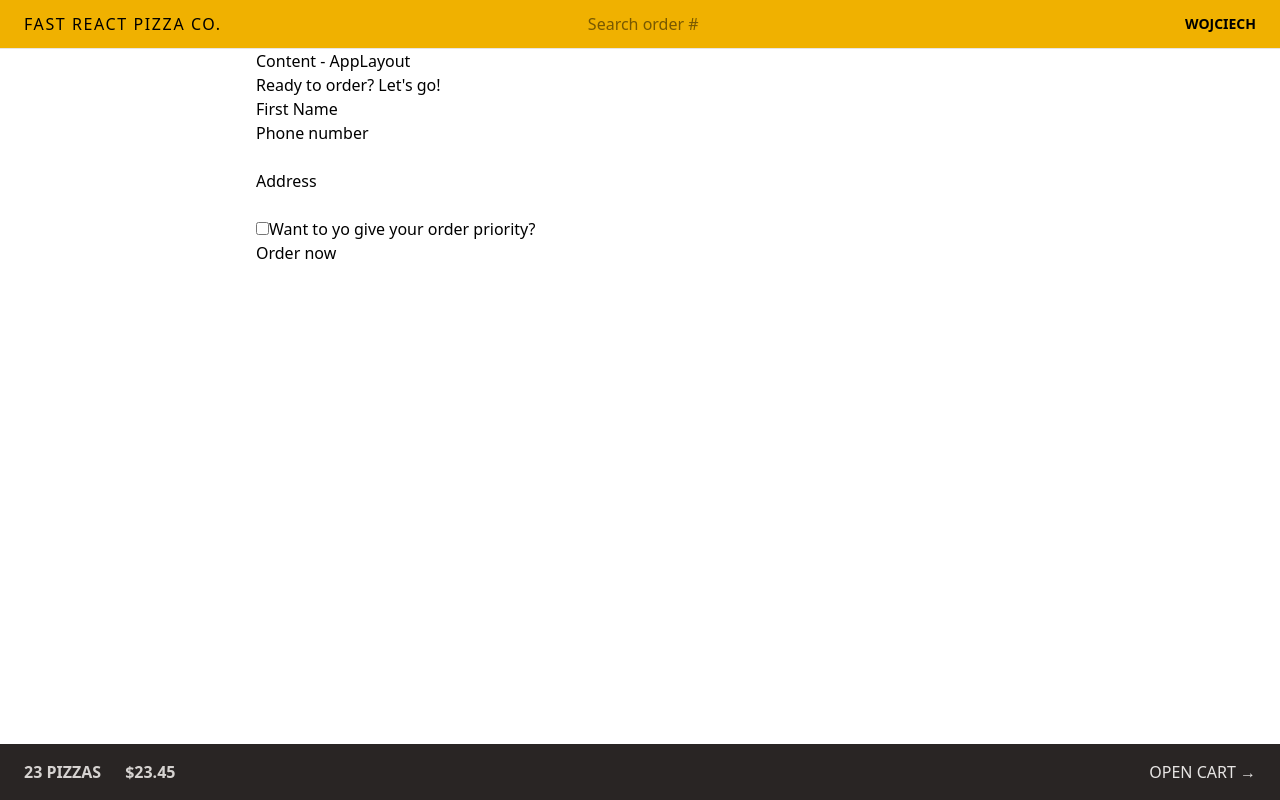
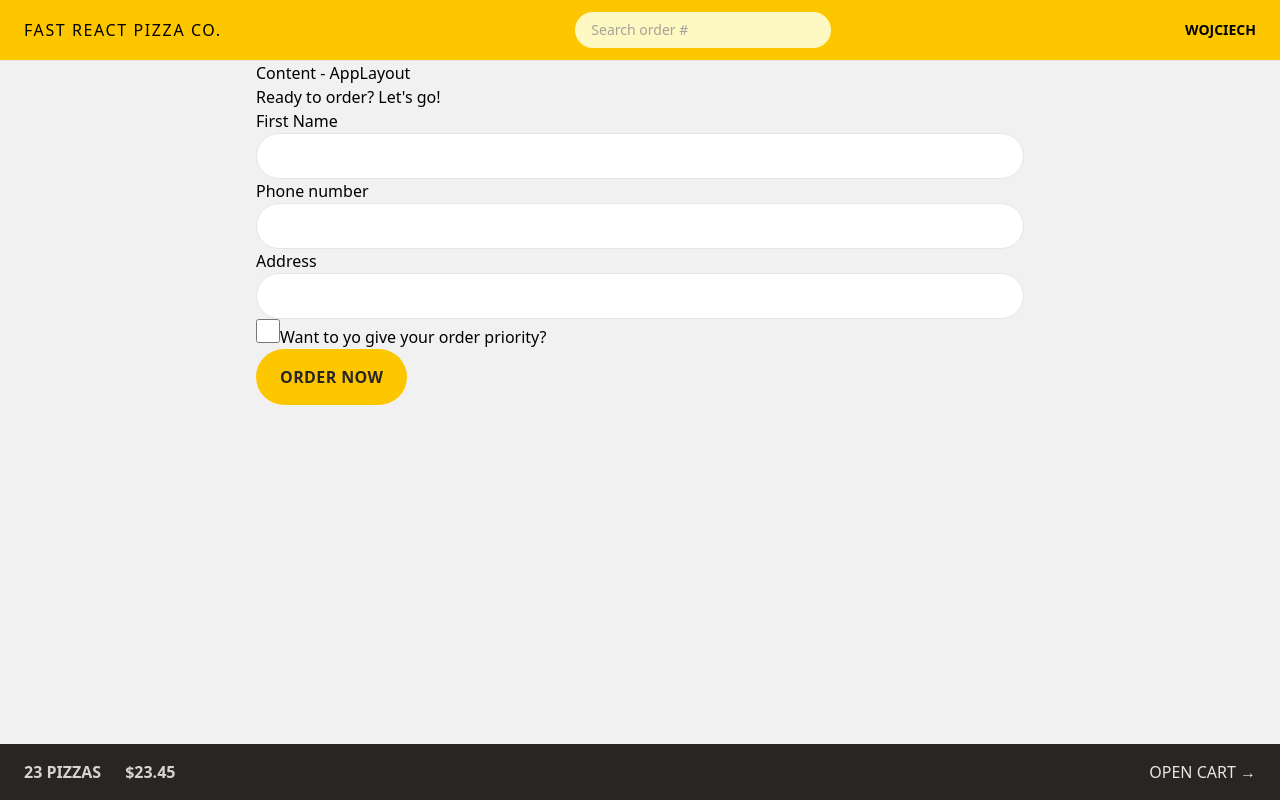
Before and after one commit to WojciechSadowskiNwD/Fast-order-pizza, a React (Vite) app: page /order/new in a window 1280 px wide. Built offline with nearby package versions, Linux system fonts and the light colour scheme.

Commit message:
Add Button and ButtonLink components, styling, create new @layer

```diff
--- a/src/features/cart/Cart.jsx
+++ b/src/features/cart/Cart.jsx
@@ -1,4 +1,5 @@
-import { Link } from 'react-router-dom';
+import LinkButton from '../../ui/LinkButton';
+import Button from '../../ui/Button';
 
 // const fakeCart = [
 //   {
@@ -29,12 +30,13 @@ function Cart() {
 
   return (
     <div>
-      <Link to="/menu">&larr; Back to menu</Link>
+      <LinkButton to="/menu">&larr; Back to menu</LinkButton>
 
       <h2>Your cart, %NAME%</h2>
 
       <div>
-        <Link to="/order/new">Order pizzas</Link>
+        <Button to="/order/new">Order pizzas</Button>
+
         <button>Clear cart</button>
       </div>
     </div>
--- a/src/features/order/CreateOrder.jsx
+++ b/src/features/order/CreateOrder.jsx
@@ -2,11 +2,12 @@
 import { use, useState } from "react";
 import { Form, redirect, useActionData, useNavigation } from "react-router-dom";
 import { createOrder } from "../../services/apiRestaurant";
+import Button from "../../ui/Button";
 
 // https://uibakery.io/regex-library/phone-number
 const isValidPhone = (str) =>
   /^\+?\d{1,4}?[-.\s]?\(?\d{1,3}?\)?[-.\s]?\d{1,4}[-.\s]?\d{1,4}[-.\s]?\d{1,9}$/.test(
-		str
+    str,
   );
 
 const fakeCart = [
@@ -49,13 +50,13 @@ function CreateOrder() {
       <Form method="POST">
         <div>
           <label>First Name</label>
-					<input type="text" name="customer" required />
+          <input className="input" type="text" name="customer" required />
         </div>
 
         <div>
           <label>Phone number</label>
           <div>
-						<input type="tel" name="phone" required />
+            <input className="input" type="tel" name="phone" required />
             {formErrors?.phone && <p>{formErrors.phone}</p>}
           </div>
         </div>
@@ -63,12 +64,13 @@ function CreateOrder() {
         <div>
           <label>Address</label>
           <div>
-						<input type="text" name="address" required />
+            <input className="input" type="text" name="address" required />
           </div>
         </div>
 
         <div>
           <input
+            className="h-6 w-6 accent-yellow-500 focus:ring focus:ring-yellow-400 focus:ring-offset-2 focus:outline-none"
             type="checkbox"
             name="priority"
             id="priority"
@@ -80,9 +82,9 @@ function CreateOrder() {
 
         <div>
           <input type="hidden" name="cart" value={JSON.stringify(cart)} />
-					<button disabled={isSubmitting}>
+          <Button disabled={isSubmitting}>
             {isSubmitting ? "Placing order..." : "Order now"}
-					</button>
+          </Button>
         </div>
       </Form>
     </div>
@@ -104,10 +106,11 @@ export async function action({ request }) {
     errors.phone =
       "Please give as your correct phone number. We might need it to contact you.";
 
-	if(Object.keys(errors).length > 0 ) return errors;
+  if (Object.keys(errors).length > 0) return errors;
 
-	const newOrder = await createOrder(order);
-	return redirect(`/order/${newOrder.id}`);
+  // const newOrder = await createOrder(order);
+  // return redirect(`/order/${newOrder.id}`);
+  return null;
 }
 
 export default CreateOrder;
--- a/src/features/order/SearchOrder.jsx
+++ b/src/features/order/SearchOrder.jsx
@@ -5,12 +5,12 @@ function SearchOrder() {
   const [query, setQuery] = useState("");
   const navigate = useNavigate();
 
-    function handleSubmit(e){
+  function handleSubmit(e) {
     e.preventDefault();
-        if(!query) return
+    if (!query) return;
 
     navigate(`/order/${query}`);
-        setQuery('');
+    setQuery("");
   }
 
   return (
@@ -19,6 +19,7 @@ function SearchOrder() {
         placeholder="Search order #"
         value={query}
         onChange={(e) => setQuery(e.target.value)}
+        className="w-28 rounded-full bg-yellow-100 px-4 py-2 text-sm transition-all duration-300 placeholder:text-stone-400 sm:focus:w-72 focus:ring focus:ring-yellow-500 focus:outline-none sm:w-64"
       />
     </form>
   );
--- a/src/features/user/CreateUser.jsx
+++ b/src/features/user/CreateUser.jsx
@@ -1,4 +1,5 @@
 import { useState } from "react";
+import Button from "../../ui/Button";
 
 function CreateUser() {
   const [username, setUsername] = useState("");
@@ -10,7 +11,7 @@ function CreateUser() {
   return (
     <form onSubmit={handleSubmit}>
       <p className="mb-4 text-sm text-stone-600 md:text-base">
-         👋 Welcome! Please start by telling us your name:
+        👋 Welcome! Please start by telling us your name:
       </p>
 
       <input
@@ -18,12 +19,12 @@ function CreateUser() {
         placeholder="Your full name"
         value={username}
         onChange={(e) => setUsername(e.target.value)}
-        className="w-72"
+        className="input mb-8 w-72"
       />
 
       {username !== "" && (
         <div>
-          <button>Start ordering</button>
+          <Button>Start ordering</Button>
         </div>
       )}
     </form>
--- a/src/index.css
+++ b/src/index.css
@@ -12,29 +12,54 @@
   grid-template-rows: auto 1fr auto;
   gap: 32px;
   height: 100dvh;
-} */
+  } */
+
+@layer {
+  .input {
+    @apply w-full rounded-full border border-stone-200 bg-white px-4 py-2 text-sm transition-all duration-300 placeholder:text-stone-400 focus:ring focus:ring-yellow-400 focus:outline-none md:px-6 md:py-3;
+  }
+}
+
+body {
+  background-color: #f1f1f1;
+}
 
 /* https://dev.to/afif/i-made-100-css-loaders-for-your-next-project-4eje */
 .loader {
   width: 45px;
   aspect-ratio: 0.75;
   --c: no-repeat linear-gradient(#333 0 0);
-  background: var(--c) 0% 50%, var(--c) 50% 50%, var(--c) 100% 50%;
+  background:
+    var(--c) 0% 50%,
+    var(--c) 50% 50%,
+    var(--c) 100% 50%;
   background-size: 20% 50%;
   animation: loading 1s infinite linear;
 }
 
 @keyframes loading {
   20% {
-    background-position: 0% 0%, 50% 50%, 100% 50%;
+    background-position:
+      0% 0%,
+      50% 50%,
+      100% 50%;
   }
   40% {
-    background-position: 0% 100%, 50% 0%, 100% 50%;
+    background-position:
+      0% 100%,
+      50% 0%,
+      100% 50%;
   }
   60% {
-    background-position: 0% 50%, 50% 100%, 100% 0%;
+    background-position:
+      0% 50%,
+      50% 100%,
+      100% 0%;
   }
   80% {
-    background-position: 0% 50%, 50% 50%, 100% 100%;
+    background-position:
+      0% 50%,
+      50% 50%,
+      100% 100%;
   }
 }
--- /dev/null
+++ b/src/ui/Button.jsx
@@ -0,0 +1,21 @@
+import { Link } from "react-router-dom";
+
+function Button({ children, disabled, to }) {
+  const className =
+    "inline-block rounded-full bg-yellow-400 px-4 py-3 font-semibold tracking-wide text-stone-800 uppercase transition-colors duration-300 hover:bg-yellow-300 focus:bg-yellow-300 focus:ring focus:ring-yellow-300 focus:ring-offset-2 focus:outline-none disabled:cursor-not-allowed sm:px-6 sm:py-4";
+
+  if (to)
+    return (
+      <Link className={className} to={to}>
+        {children}
+      </Link>
+    );
+
+  return (
+    <button className={className} disabled={disabled}>
+      {children}
+    </button>
+  );
+}
+
+export default Button;
--- a/src/ui/Error.jsx
+++ b/src/ui/Error.jsx
@@ -1,7 +1,7 @@
-import { useNavigate, useRouteError } from 'react-router-dom';
+import { useRouteError } from "react-router-dom";
+import LinkButton from "./LinkButton";
 
 function Error() {
-  const navigate = useNavigate();
   const error = useRouteError();
   console.log(error);
 
@@ -9,7 +9,7 @@ function Error() {
     <div>
       <h1>Something went wrong 😢</h1>
       <p>{error.data || error.message}</p>
-      <button onClick={() => navigate(-1)}>&larr; Go back</button>
+      <LinkButton to="-1">&larr; Go back</LinkButton>
     </div>
   );
 }
--- a/src/ui/Header.jsx
+++ b/src/ui/Header.jsx
@@ -4,7 +4,7 @@ import Username from "../features/user/Username";
 
 function Header() {
   return (
-    <header className="flex items-center justify-between border-b border-stone-200 bg-yellow-500 px-4 py-3 uppercase sm:px-6">
+    <header className="flex items-center justify-between border-b border-stone-200 bg-yellow-400 px-4 py-3 uppercase sm:px-6">
       <Link to="/" className="tracking-widest">
         Fast React Pizza Co.
       </Link>
--- /dev/null
+++ b/src/ui/LinkButton.jsx
@@ -0,0 +1,15 @@
+import { Link, useNavigate } from "react-router-dom"
+
+function LinkButton({children, to}) {
+    const navigate = useNavigate();
+    const className = 'text-sm text-blue-500 hover:text-blue-600 hover:underline';
+
+    if(to === "-1") return <button className={className} onClick={() => navigate(-1)}>{children}</button>
+
+
+    return (
+        <Link to={to} className={className}>{children}</Link>
+    )
+}
+
+export default LinkButton
```
Lines whose indentation alone changed are shown as unchanged.
